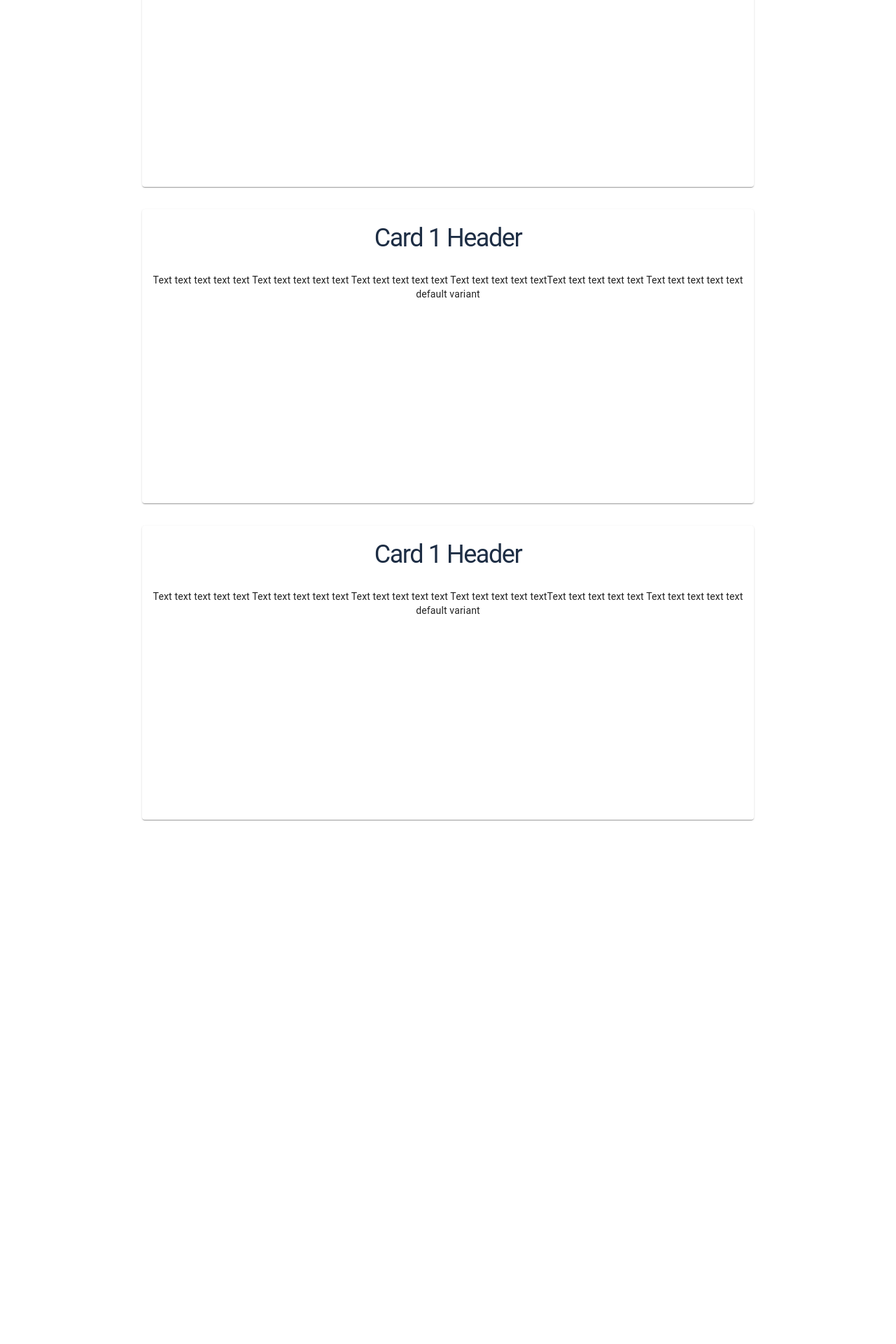
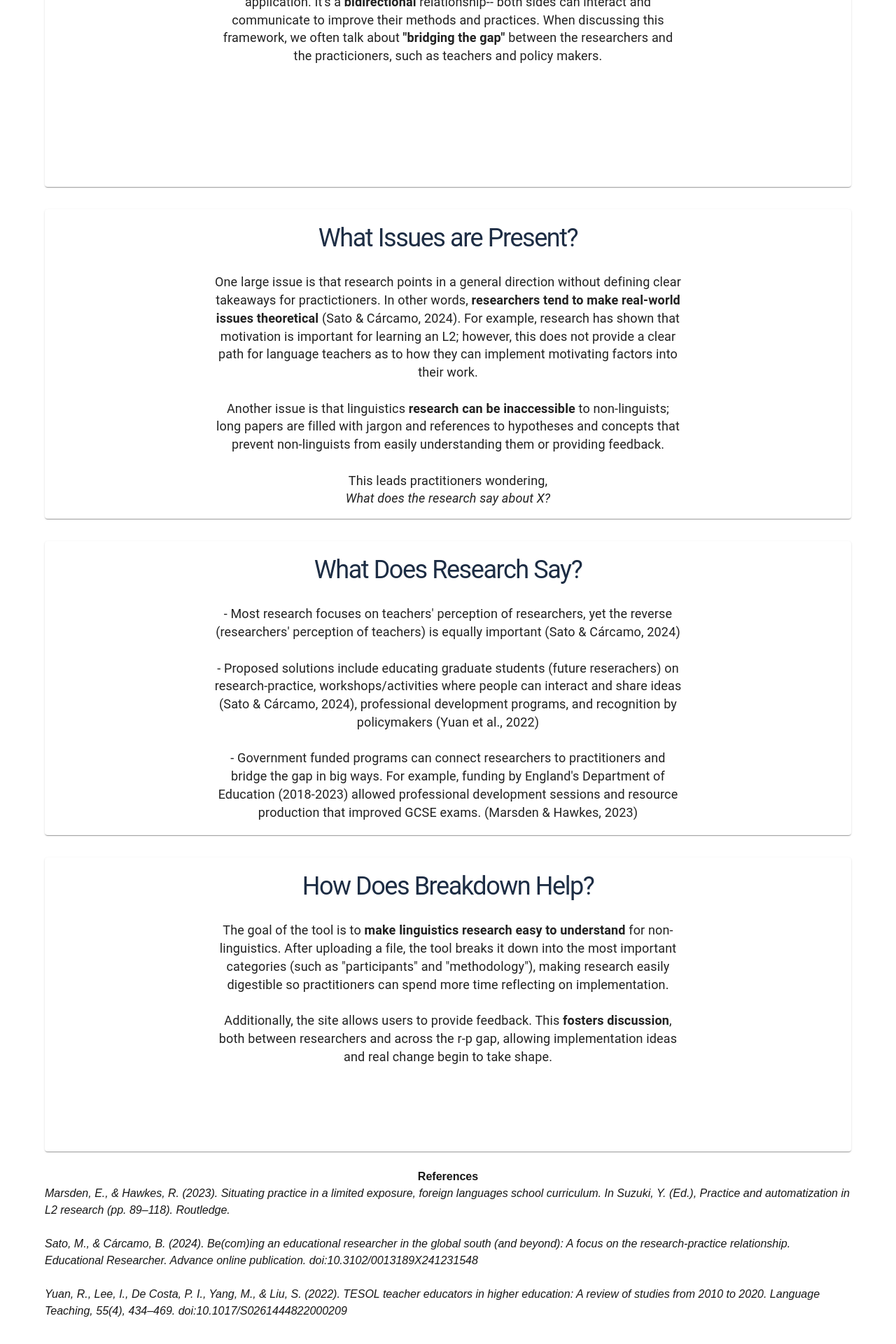
Before and after one commit to BrookeBergin/BreakdownLing, a Next.js app in the folder breakdown-app/: page /about in a window 1280 px wide. Shown: the part 390-2310 px from the top of the page at 70% size. Before the commit the page ends 1625 px from the top, so only its background shows below. Built offline with nearby package versions, Linux system fonts and the light colour scheme; no server answers.

Commit message:
added content to about page

```diff
--- a/breakdown-app/app/about/page.tsx
+++ b/breakdown-app/app/about/page.tsx
@@ -58,12 +58,11 @@ export default function Home() {
                           color: `#1D2D44`,
                       }}
                   >
-                      Card 1 Header
+                      What is the Research - Practice Interface?
                   </p>
-                  <p>
-                      Text text text text text Text text text text text Text text text text text Text text text text textText text text text text Text text text text text
+                  <p style={{maxWidth: "60%", margin: "0 auto", fontSize: 18}}>
+                    The Research-Practice Interface describes the connection (or lack of) between <b>researchers</b> and <b>practitioners</b>, bridging theoretical knowledge and practical application. It's a <b>bidirectional</b> relationship-- both sides can interact and communicate to improve their methods and practices. When discussing this framework, we often talk about <b>"bridging the gap"</b> between the researchers and the practicioners, such as teachers and policy makers.
                   </p>
-                  default variant
               </CardStyle>
             </motion.div>
             <motion.div
@@ -81,12 +80,16 @@ export default function Home() {
                           color: `#1D2D44`,
                       }}
                   >
-                      Card 1 Header
+                      What Issues are Present?
                   </p>
-                  <p>
-                      Text text text text text Text text text text text Text text text text text Text text text text textText text text text text Text text text text text
-                  </p>
-                  default variant
+                  <p style={{maxWidth: "60%", margin: "0 auto", fontSize: 18}}>
+                    One large issue is that research points in a general direction without defining clear takeaways for practictioners. In other words, <b>researchers tend to make real-world issues theoretical</b> (Sato & Cárcamo, 2024). For example, research has shown that motivation is important for learning an L2; however, this does not provide a clear path for language teachers as to how they can implement motivating factors into their work.
+                    <br></br><br></br>
+                    Another issue is that linguistics <b>research can be inaccessible</b> to non-linguists; long papers are filled with jargon and references to hypotheses and concepts that prevent non-linguists from easily understanding them or providing feedback.
+                    <br></br><br></br>
+                    This leads practitioners wondering, <br></br>
+                    <em>What does the research say about X?</em>
+                      </p>
               </CardStyle>
             </motion.div>
             <motion.div
@@ -104,17 +107,52 @@ export default function Home() {
                           color: `#1D2D44`,
                       }}
                   >
-                      Card 1 Header
+                      What Does Research Say?
                   </p>
-                  <p>
-                      Text text text text text Text text text text text Text text text text text Text text text text textText text text text text Text text text text text
+                  <p style={{maxWidth: "60%", margin: "0 auto", fontSize: 18}}>
+                    - Most research focuses on teachers' perception of researchers, yet the reverse (researchers' perception of teachers) is equally important (Sato & Cárcamo, 2024)
+                    <br></br><br></br>
+                    - Proposed solutions include educating graduate students (future reserachers) on research-practice, workshops/activities where people can interact and share ideas (Sato & Cárcamo, 2024), professional development programs, and recognition by policymakers (Yuan et al., 2022)
+                    <br></br><br></br>
+                    - Government funded programs can connect researchers to practitioners and bridge the gap in big ways. For example, funding by England's Department of Education (2018-2023) allowed professional development sessions and resource production that improved GCSE exams. (Marsden & Hawkes, 2023)
+                    </p>
+              </CardStyle>
+            </motion.div>
+            <motion.div
+                initial={{ opacity: 0, y: 50 }}
+                whileInView={{ opacity: 1, y: 0 }}
+                viewport={{ once: true, amount: 0.5 }}
+                transition={{ duration: 0.6 }}
+                >
+              <CardStyle variant="elevation">
+                  <p
+                      style={{
+                          fontSize: 36,
+                          marginBottom: 24,
+                          letterSpacing: '-0.04em',
+                          color: `#1D2D44`,
+                      }}
+                  >
+                      How Does Breakdown Help?
                   </p>
-                  default variant
+                  <p style={{maxWidth: "60%", margin: "0 auto", fontSize: 18}}>
+                    The goal of the tool is to <b>make linguistics research easy to understand</b> for non-linguistics. After uploading a file, the tool breaks it down into the most important categories (such as "participants" and "methodology"), making research easily digestible so practitioners can spend more time reflecting on implementation.
+                    <br></br><br></br>
+                    Additionally, the site allows users to provide feedback. This <b>fosters discussion</b>, both between researchers and across the r-p gap, allowing implementation ideas and real change begin to take shape. </p>
               </CardStyle>
             </motion.div>
 
         </Stack>
-
+        <br></br>
+        <h2><b>References</b></h2>
+        <p><em>
+            Marsden, E., & Hawkes, R. (2023). Situating practice in a limited exposure, foreign languages school curriculum. In Suzuki, Y. (Ed.), Practice and automatization in L2 research (pp. 89–118). Routledge.
+            <br></br><br></br>
+            Sato, M., & Cárcamo, B. (2024). Be(com)ing an educational researcher in the global south (and beyond): A focus on the research-practice relationship. Educational Researcher. Advance online publication. doi:10.3102/0013189X241231548
+            <br></br><br></br>
+            Yuan, R., Lee, I., De Costa, P. I., Yang, M., & Liu, S. (2022). TESOL teacher educators in higher education: A review of studies from 2010 to 2020. Language Teaching, 55(4), 434–469. doi:10.1017/S0261444822000209
+        </em>
+        </p>
 
     </div>
   );
```
